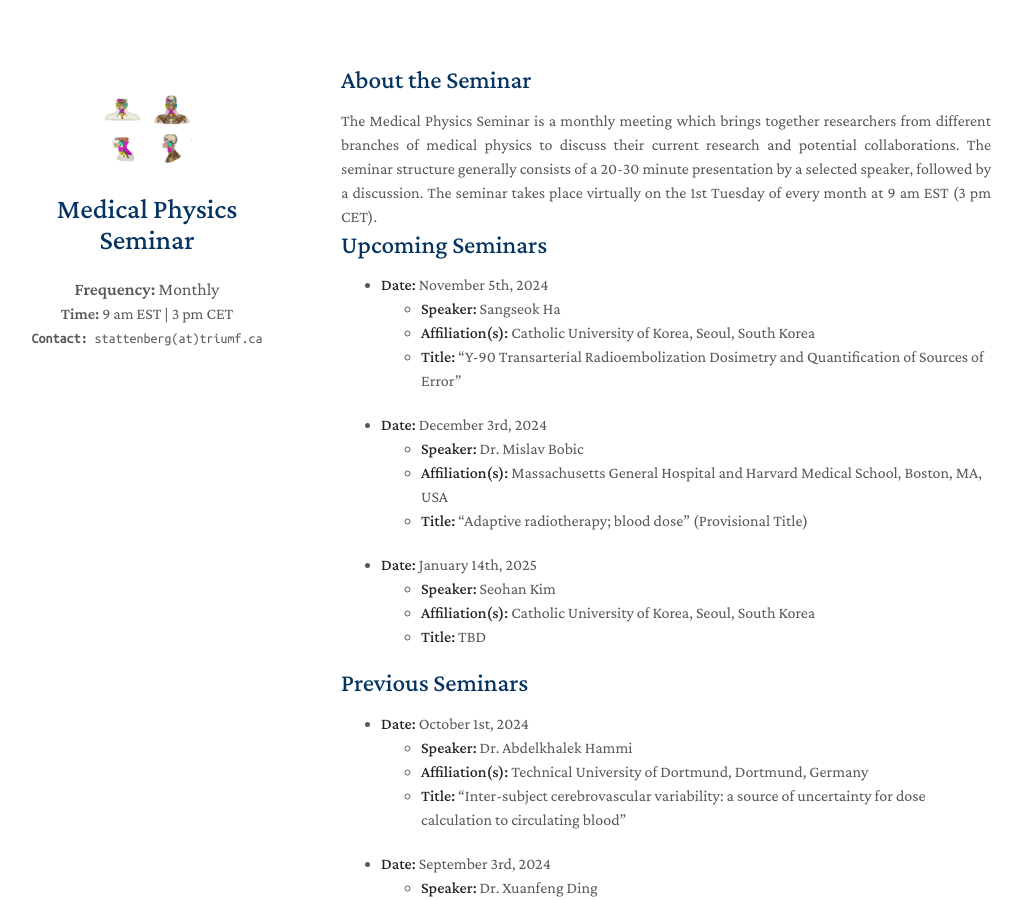
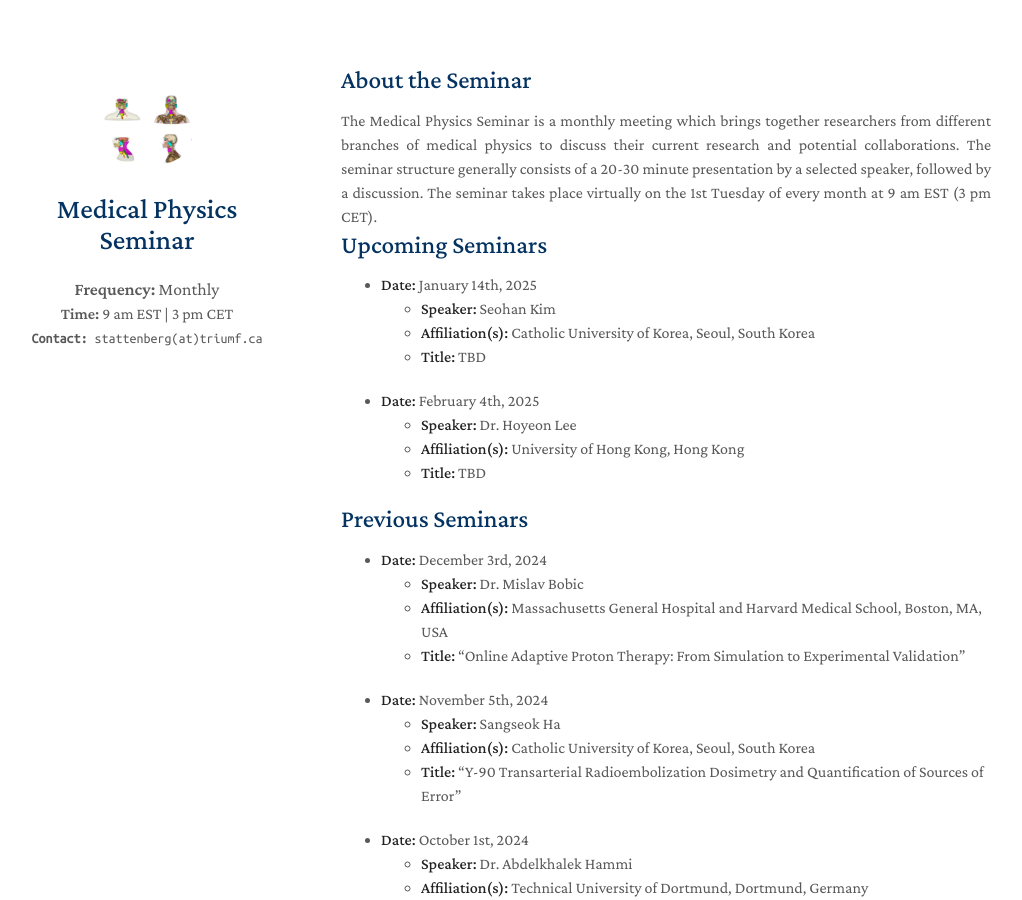
Before and after one commit to MedPhysSeminar/MedPhysSeminar.github.io, a Jekyll site: the page built from index.md, in a window 1280 px wide and 900 px high. Shown: the whole window, without its empty margins (129-1151 px from the left). Built offline with Jekyll 4.4.1, drawn with Linux system fonts in a browser that asks for light colours; nearby versions of some CDN libraries; a style sheet for code colours, icons or effects is not loaded; our own code applies the rules of GitHub Pages for plain Markdown files.

Commit message:
Update index.md

```diff
--- a/index.md
+++ b/index.md
@@ -9,22 +9,27 @@ layout: homepage
 
 ## Upcoming Seminars
 
-- **Date:** November 5th, 2024
-  - **Speaker:** Sangseok Ha
-  - **Affiliation(s):** Catholic University of Korea, Seoul, South Korea
-  - **Title:** "Y-90 Transarterial Radioembolization Dosimetry and Quantification of Sources of Error"
-
-- **Date:** December 3rd, 2024
-  - **Speaker:** Dr. Mislav Bobic
-  - **Affiliation(s):** Massachusetts General Hospital and Harvard Medical School, Boston, MA, USA
-  - **Title:** "Adaptive radiotherapy; blood dose" (Provisional Title)
-
 - **Date:** January 14th, 2025
   - **Speaker:** Seohan Kim
   - **Affiliation(s):** Catholic University of Korea, Seoul, South Korea
   - **Title:** TBD
 
+- **Date:** February 4th, 2025
+  - **Speaker:** Dr. Hoyeon Lee
+  - **Affiliation(s):** University of Hong Kong, Hong Kong
+  - **Title:** TBD
+
 ## Previous Seminars
+
+- **Date:** December 3rd, 2024
+  - **Speaker:** Dr. Mislav Bobic
+  - **Affiliation(s):** Massachusetts General Hospital and Harvard Medical School, Boston, MA, USA
+  - **Title:** "Online Adaptive Proton Therapy: From Simulation to Experimental Validation"
+
+- **Date:** November 5th, 2024
+  - **Speaker:** Sangseok Ha
+  - **Affiliation(s):** Catholic University of Korea, Seoul, South Korea
+  - **Title:** "Y-90 Transarterial Radioembolization Dosimetry and Quantification of Sources of Error"
 
 - **Date:** October 1st, 2024
   - **Speaker:** Dr. Abdelkhalek Hammi
```
